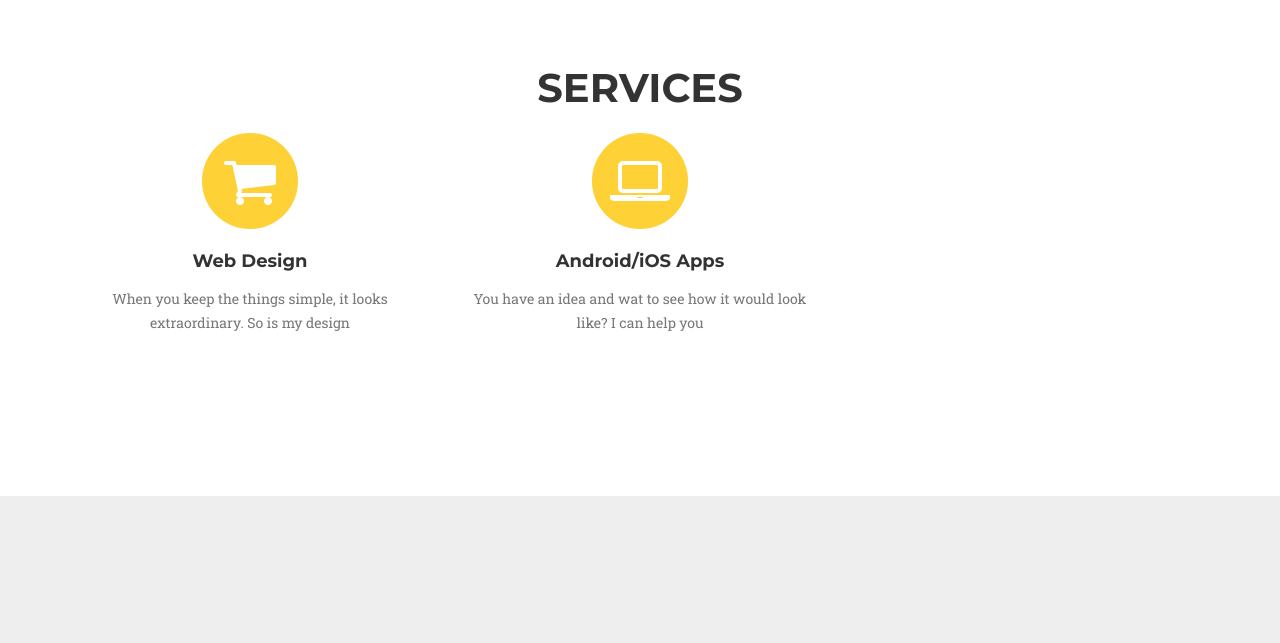
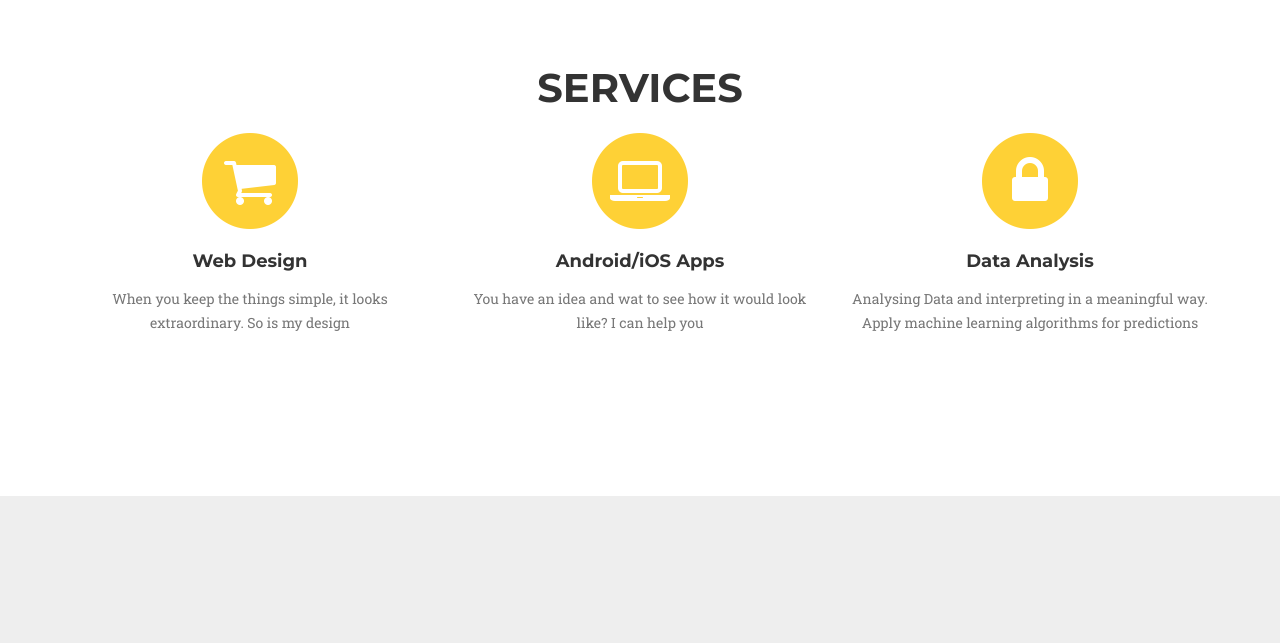
Before and after one commit to kmkarthik5/Portfolio, a website: page index.html in a window 1280 px wide. Shown: the part 1000-1643 px from the top of the page. Drawn offline with nearby package versions, Linux system fonts and the light colour scheme; a web font is replaced by a local one.

Commit message:
Data analyis

```diff
--- a/index.html
+++ b/index.html
@@ -118,15 +118,15 @@
                     <h4 class="service-heading">Android/iOS Apps</h4>
                     <p class="text-muted">You have an idea and wat to see how it would look like? I can help you</p>
                 </div>
-              <!--  <div class="col-md-4">
+               <div class="col-md-4">
                     <span class="fa-stack fa-4x">
                         <i class="fa fa-circle fa-stack-2x text-primary"></i>
                         <i class="fa fa-lock fa-stack-1x fa-inverse"></i>
                     </span>
-                    <h4 class="service-heading">Web Security</h4>
-                    <p class="text-muted">Lorem ipsum dolor sit amet, consectetur adipisicing elit. Minima maxime quam architecto quo inventore harum ex magni, dicta impedit.</p>
+                    <h4 class="service-heading">Data Analysis</h4>
+                    <p class="text-muted">Analysing Data and interpreting in a meaningful way. Apply machine learning algorithms for predictions</p>
                 </div>
-           --> </div>
+           </div>
         </div>
     </section>
 
```
